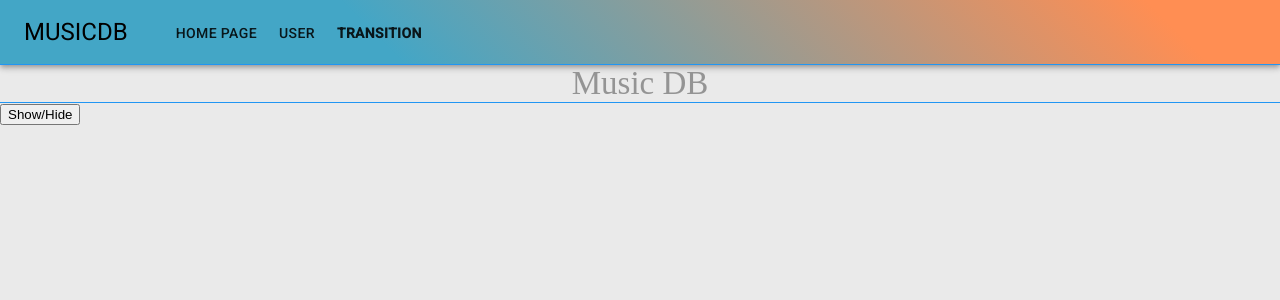
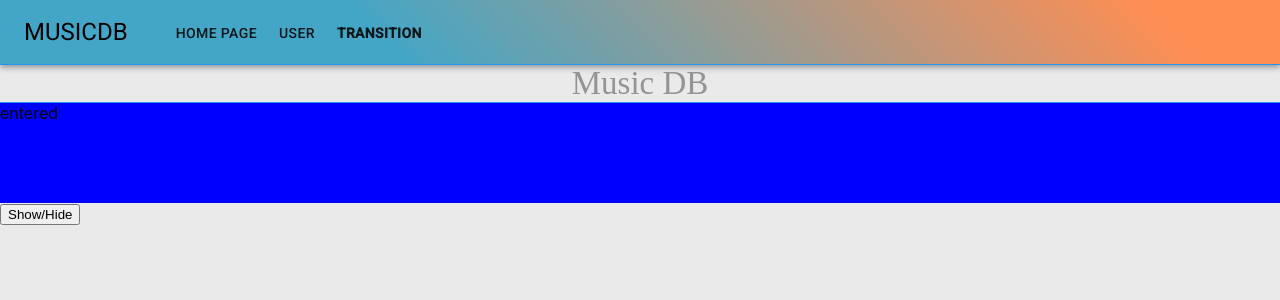
Before and after one commit to Reine0017/artist-db-tutorial, a React (Create React App) app: page /transition in a window 1280 px wide. Shown: the top 300 px of the page. Built offline with nearby package versions, Linux system fonts and the light colour scheme.

Commit message:
transitions

```diff
--- a/src/components/Transition.js
+++ b/src/components/Transition.js
@@ -1,14 +1,34 @@
-import React, { useState, Component } from "react";
+import React, { useState } from "react";
 import { Transition } from "react-transition-group";
+import "../css/App.css";
 
 function TransitionComp() {
-  const [show, setShow] = useState(false);
+  const [show, setShow] = useState(true);
   const showDivFn = () => {
     setShow(!show);
   };
   return (
     <>
-      <Transition in={show} timeout={1000} unmountOnExit>
+      <Transition
+        in={show}
+        timeout={500}
+        //   can choose to disable states
+        //   the following only leaves enter and exit states
+        //enter={false}
+        //exit={false}
+        onEntered={(node) => {
+          console.log("ENTER");
+          //this could be a function/network request, etc
+        }}
+        onExited={(node) => {
+          console.log("EXITED");
+        }}
+      >
+        {(show) => {
+          return <div className={`square square-${show}`}>{show}</div>;
+        }}
+      </Transition>
+      {/* <Transition in={show} timeout={1000} unmountOnExit>
         {(show) => (
           <div
             style={{
@@ -21,7 +41,7 @@ function TransitionComp() {
             show
           </div>
         )}
-      </Transition>
+      </Transition> */}
       {/* {show ? <div style={{ background: "red", height: "100px" }}></div> : null} */}
       <button onClick={showDivFn}>Show/Hide</button>
     </>
--- /dev/null
+++ b/src/css/App.css
@@ -0,0 +1,24 @@
+.square {
+  background: red;
+  height: 100px;
+  opacity: 1;
+  transition: all 1s ease;
+}
+
+.square.square-entering {
+  opacity: 1;
+  transform: translateX(0%);
+}
+
+.square.square-entered {
+  background: blue;
+}
+
+.square.square-exiting {
+  background: green;
+}
+
+.square.square-exited {
+  opacity: 0;
+  transform: translateX(-100%);
+}
```
